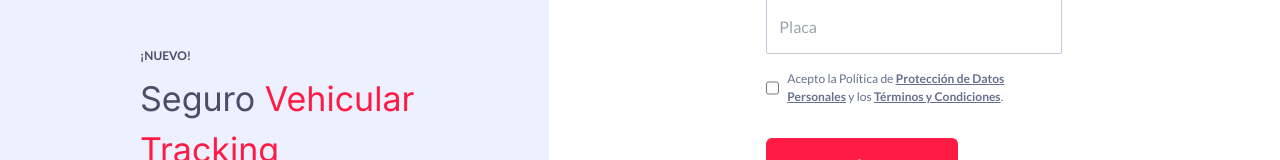
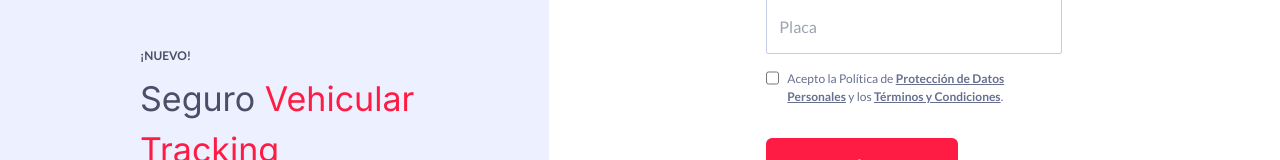
Before and after one commit to danyhoshi/rimac-project, a Next.js app: page / in a window 1280 px wide. Shown: the part 407-567 px from the top of the page. Built offline with nearby package versions, Linux system fonts and the light colour scheme.

Commit message:
Fix checkbox position

```diff
--- a/src/app/ui/components/Login.tsx
+++ b/src/app/ui/components/Login.tsx
@@ -84,7 +84,7 @@ export default function Login() {
                       />
                     </div>
 
-                <div className="flex items-center mt-4">
+                <div className="flex mt-4">
                     <input id="green-checkbox" type="checkbox" value="" className="w-4 h-4 accent-[#389E0D] text-green-600 bg-gray-100 border-gray-300 rounded focus:ring-green-500 dark:focus:ring-green-600 dark:ring-offset-gray-800 focus:ring-2 dark:bg-gray-700 dark:border-gray-600"/>
                     <label className="ms-2 text-[12px] text-[#676F8F]">Acepto la Política de <span className='font-bold text-[#676F8F] underline'>Protección de Datos Personales</span> y los <span className='font-bold text-[#676F8F] underline'>Términos y Condiciones</span>.</label>
                 </div>
```
